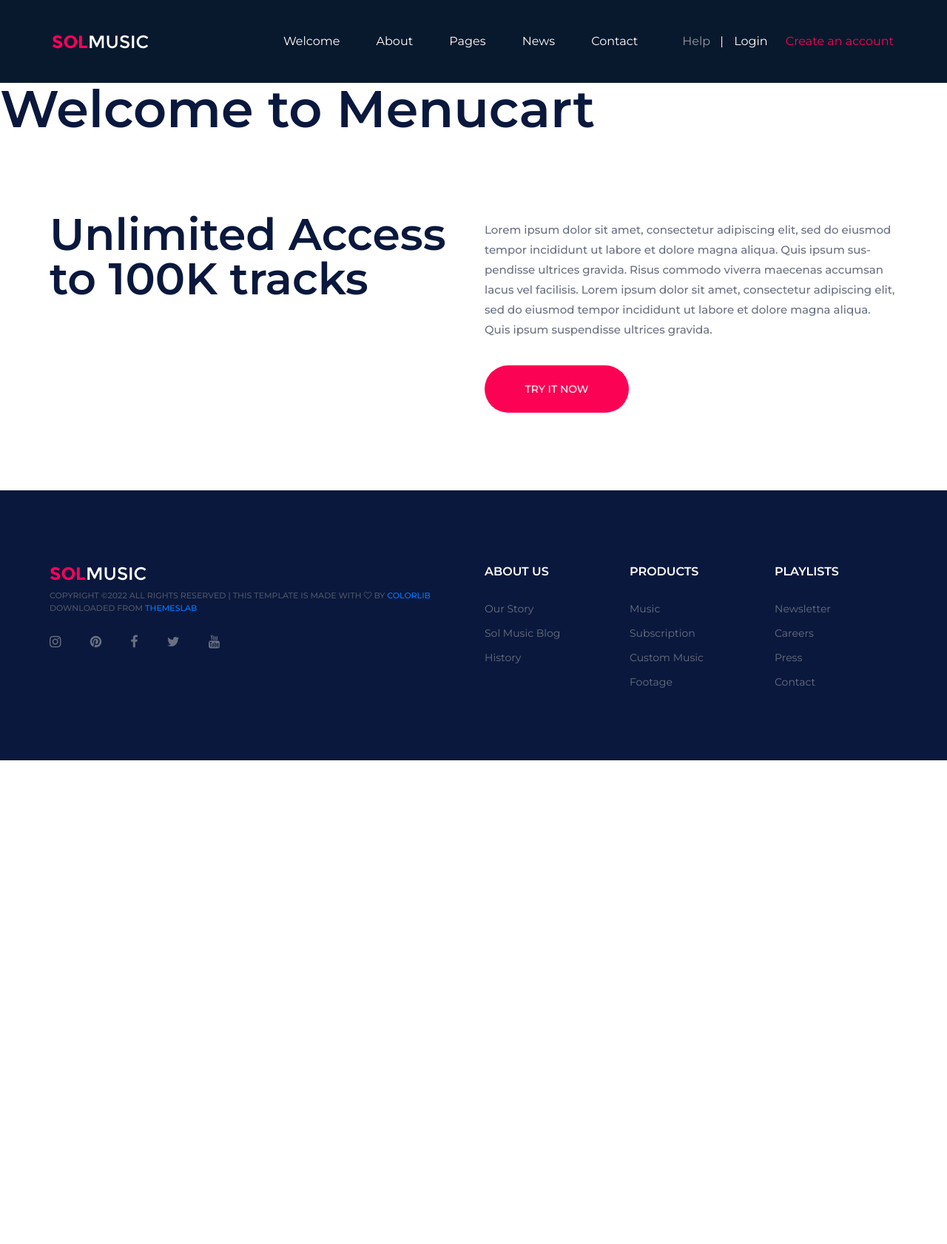
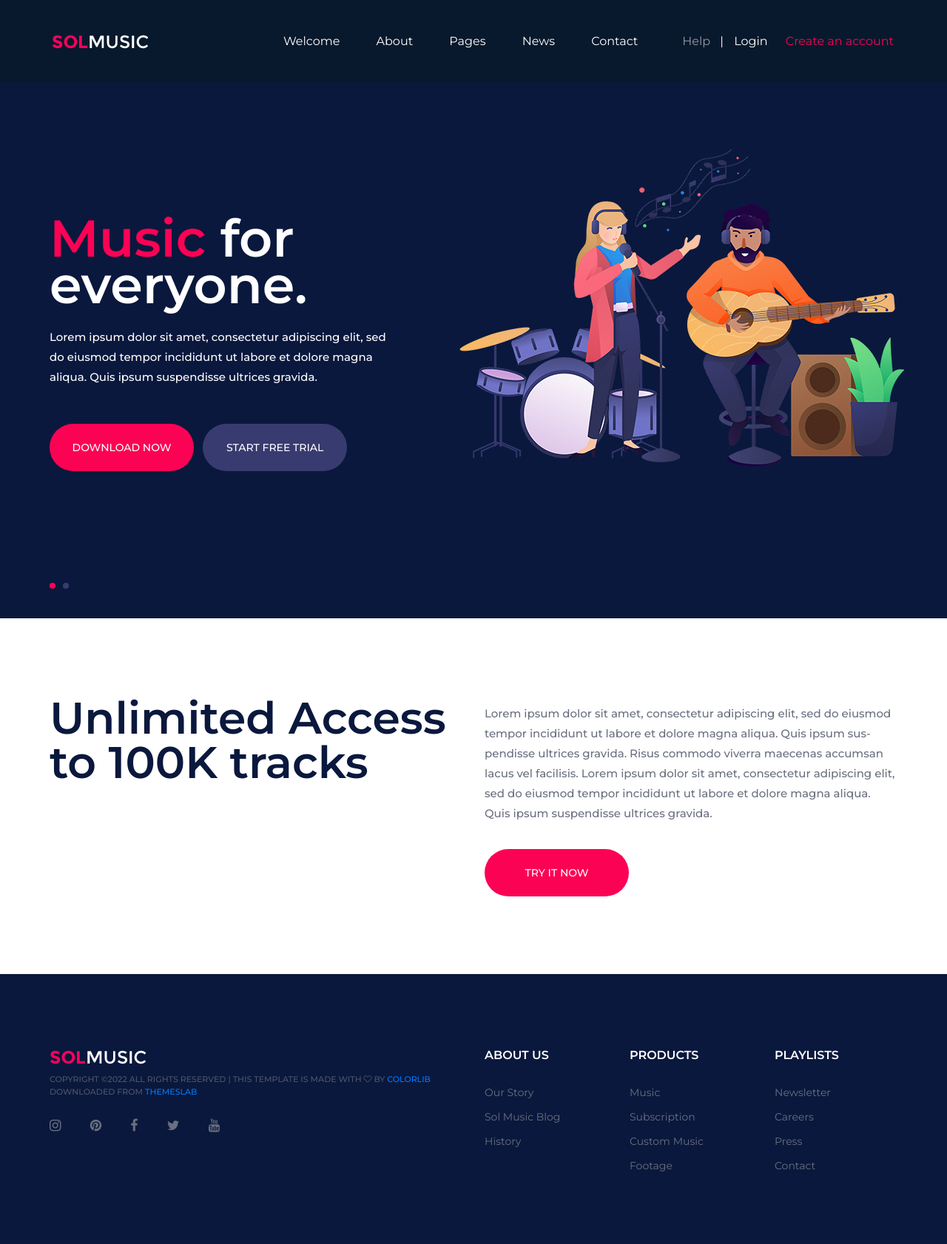
Before and after one commit to khs56/menucart, a Symfony app: template templates/home/index.html.twig in a window 1280 px wide. Shown: the whole page at 74% size. Before the commit the page ends 1028 px from the top, so only its background shows below. Run offline with Twig, Linux system fonts and the light colour scheme; the template is opened without the code that fills it, so the values that code supplies are empty; some libraries are stand-ins or nearby versions.

Commit message:
Update index.html.twig

```diff
--- a/templates/home/index.html.twig
+++ b/templates/home/index.html.twig
@@ -3,5 +3,48 @@
 {% block title %}Hello HomeController!{% endblock %}
 
 {% block body %}
-<h1>Welcome to Menucart</h1>
+  <!-- Hero section -->
+	<section class="hero-section">
+		<div class="hero-slider owl-carousel">
+			<div class="hs-item">
+				<div class="container">
+					<div class="row">
+						<div class="col-lg-6">
+							<div class="hs-text">
+								<h2><span>Music</span> for everyone.</h2>
+								<p>Lorem ipsum dolor sit amet, consectetur adipiscing elit, sed do eiusmod tempor incididunt ut labore et dolore magna aliqua. Quis ipsum suspendisse ultrices gravida. </p>
+								<a href="#" class="site-btn">Download Now</a>
+								<a href="#" class="site-btn sb-c2">Start free trial</a>
+							</div>
+						</div>
+						<div class="col-lg-6">
+							<div class="hr-img">
+								<img src="{{asset('img/hero-bg.png')}}" alt="">
+							</div>
+						</div>
+					</div>
+				</div>
+			</div>
+			<div class="hs-item">
+				<div class="container">
+					<div class="row">
+						<div class="col-lg-6">
+							<div class="hs-text">
+								<h2><span>Listen </span> to new music.</h2>
+								<p>Lorem ipsum dolor sit amet, consectetur adipiscing elit, sed do eiusmod tempor incididunt ut labore et dolore magna aliqua. Quis ipsum suspendisse ultrices gravida. </p>
+								<a href="#" class="site-btn">Download Now</a>
+								<a href="#" class="site-btn sb-c2">Start free trial</a>
+							</div>
+						</div>
+						<div class="col-lg-6">
+							<div class="hr-img">
+								<img src="{{asset('img/hero-bg.png')}}" alt="">
+							</div>
+						</div>
+					</div>
+				</div>
+			</div>
+		</div>
+	</section>
+	<!-- Hero section end -->
 {% endblock %}
```
